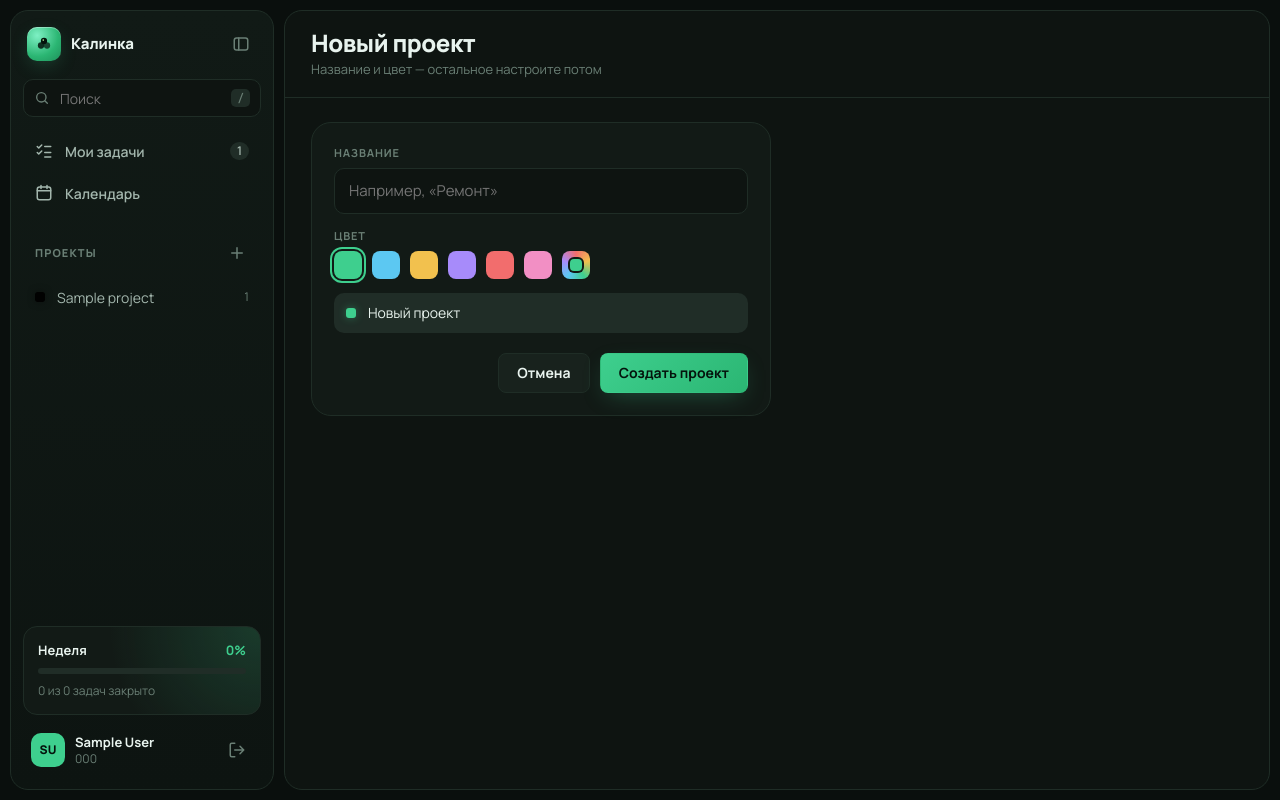
After one commit to DarovskoyID/kalinka-pet, a Django app: page /app/projects/new/ in a window 1280 px wide. The commit adds this page. Run offline with Django 5.2, Linux system fonts and the light colour scheme; a user stored in the database is signed in; tables that the repository leaves empty hold one stand-in row (values such as "Sample post").

Commit message:
(create) forms for tasks and projects

```diff
--- a/static/css/app.css
+++ b/static/css/app.css
@@ -274,3 +274,14 @@ select[multiple].input { height: 44px; background-image: none; }
 .worker .avatar { --a: var(--surface-3); color: var(--text-2); border-radius: 50%; }
 .worker:has(input:checked) { border-color: var(--green); color: var(--text); background: var(--green-soft); }
 .worker:has(input:checked) .avatar { --a: var(--green); color: #04130c; }
+
+/* ---------- форма проекта ---------- */
+.project-page { max-width: 460px; }
+.swatches { flex-wrap: wrap; }
+.swatch-custom { position: relative; }
+.swatch-custom i { background: conic-gradient(#f26d6d, #f2c14e, #3ecf8e, #5cc8f2, #a78bfa, #f26d6d); display: grid; place-items: center; }
+.swatch-custom i::after { content: ""; width: 12px; height: 12px; border-radius: 4px; background: var(--c); box-shadow: 0 0 0 2px var(--surface); }
+.swatch-custom input[type="color"] { position: absolute; inset: 0; width: 100%; height: 100%; opacity: 0; cursor: pointer; border: 0; padding: 0; }
+.project-preview { display: flex; align-items: center; gap: 12px; height: 40px; padding: 0 12px; border-radius: 10px; background: var(--surface-3); font-size: 14px; color: var(--text); }
+.project-preview i { width: 10px; height: 10px; border-radius: 3px; background: var(--c); box-shadow: 0 0 10px -2px var(--c); flex: none; }
+.project-preview span { overflow: hidden; text-overflow: ellipsis; white-space: nowrap; }
--- a/static/js/app.js
+++ b/static/js/app.js
@@ -129,4 +129,26 @@
     });
     render();
   }
+
+  /* ---------- форма проекта: свой цвет и живое превью ---------- */
+  document.querySelectorAll("[data-project-form]").forEach((form) => {
+    const preview = form.querySelector("[data-color-preview]");
+    const titlePreview = form.querySelector("[data-title-preview]");
+    const custom = form.querySelector("[data-color-custom]");
+    const picker = form.querySelector("[data-color-picker]");
+    const paint = (c) => preview?.style.setProperty("--c", c);
+
+    form.addEventListener("change", (e) => {
+      if (e.target.name === "color") paint(e.target.value);
+    });
+    picker?.addEventListener("input", () => {
+      custom.value = picker.value;
+      custom.checked = true;
+      custom.nextElementSibling.style.setProperty("--c", picker.value);
+      paint(picker.value);
+    });
+    form.querySelector('[name="title"]')?.addEventListener("input", (e) => {
+      titlePreview.textContent = e.target.value.trim() || "Новый проект";
+    });
+  });
 })();
--- a/tasksManager/context_processors.py
+++ b/tasksManager/context_processors.py
@@ -2,12 +2,14 @@ from datetime import timedelta
 
 from django.db.models import Count
 from django.utils import timezone
+from django.shortcuts import get_object_or_404
 
-from tasksManager.forms import TaskForm
+from tasksManager.forms import PROJECT_COLORS, ProjectForm, TaskForm
 from tasksManager.models import Project
 
 
-PLANNER_PAGES = {"my_tasks", "calendar", "project_board", "project_list", "project_calendar", "task_create"}
+PLANNER_PAGES = {"my_tasks", "calendar", "project_board", "project_list", "project_calendar", "task_create",
+                 "project_create"}
 
 
 def planner(request):
@@ -17,6 +19,7 @@ def planner(request):
 
     user = request.user
     project_id = match.kwargs.get("project_id")
+    current_project = get_object_or_404(Project, pk=project_id) if project_id else None
     today = timezone.localdate()
     week_start = today - timedelta(days=today.weekday())
     week_end = week_start + timedelta(days=6)
@@ -31,10 +34,13 @@ def planner(request):
 
     return {
         "project_id": project_id,
+        "current_project": current_project,
         "sidebar_projects": Project.objects.annotate(task_count=Count("task")).order_by("title"),
         "my_open_tasks_count": user.tasks.exclude(status="complete").count(),
         "week_total": week_total,
         "week_done": week_done,
         "week_percent": round(week_done * 100 / week_total) if week_total else 0,
         "task_form": TaskForm(initial=initial),
+        "project_form": ProjectForm(),
+        "project_colors": PROJECT_COLORS,
     }
--- a/tasksManager/forms.py
+++ b/tasksManager/forms.py
@@ -55,3 +55,33 @@ class TaskForm(forms.ModelForm):
         if start and end and end < start:
             self.add_error("end_date", "Срок не может быть раньше начала")
         return cleaned_data
+
+
+PROJECT_COLORS = ["#3ecf8e", "#5cc8f2", "#f2c14e", "#a78bfa", "#f26d6d", "#f28fc4"]
+
+
+class ProjectForm(forms.ModelForm):
+    # В модели цвет хранится тремя полями RGB, в форме — одной hex-строкой
+    color = forms.RegexField(regex=r"^#[0-9a-fA-F]{6}$", initial=PROJECT_COLORS[0],
+                             error_messages={"invalid": "Цвет должен быть в формате #RRGGBB"})
+
+    class Meta:
+        model = Project
+        fields = ["title"]
+        widgets = {
+            "title": forms.TextInput(attrs={"class": "input", "placeholder": "Например, «Ремонт»", "autocomplete": "off"}),
+        }
+
+    def __init__(self, *args, **kwargs):
+        super().__init__(*args, **kwargs)
+        if self.instance.pk:
+            p = self.instance
+            self.initial["color"] = f"#{p.color_Red:02x}{p.color_Green:02x}{p.color_Blue:02x}"
+
+    def save(self, commit=True):
+        project = super().save(commit=False)
+        h = self.cleaned_data["color"].lstrip("#")
+        project.color_Red, project.color_Green, project.color_Blue = (int(h[i:i + 2], 16) for i in (0, 2, 4))
+        if commit:
+            project.save()
+        return project
--- a/tasksManager/urls.py
+++ b/tasksManager/urls.py
@@ -6,6 +6,7 @@ urlpatterns = [
     path("", views.my_tasks, name="my_tasks"),
     path("calendar/", views.calendar, name="calendar"),
     path("tasks/new/", views.task_create, name="task_create"),
+    path("projects/new/", views.project_create, name="project_create"),
     path("projects/<int:project_id>/", views.project_board, name="project_board"),
     path("projects/<int:project_id>/list/", views.project_list, name="project_list"),
     path("projects/<int:project_id>/calendar/", views.project_calendar, name="project_calendar"),
--- a/tasksManager/views.py
+++ b/tasksManager/views.py
@@ -3,7 +3,7 @@ from django.utils import timezone
 from django.contrib.auth.decorators import login_required
 from django.shortcuts import redirect, render
 from django.utils.http import url_has_allowed_host_and_scheme
-from tasksManager.forms import TaskForm
+from tasksManager.forms import ProjectForm, TaskForm
 from tasksManager.models import Task
 from tasksManager.models import statuses
 
@@ -69,7 +69,7 @@ def project_board(request, project_id):
     model = Task
     today = timezone.localtime()
 
-    in_work = model.objects.filter(status="active")
+    in_work = model.objects.filter(status="active", project_id=project_id)
     count_in_work = in_work.count()
 
     completed_tasks = model.objects.filter(status="complete", project_id=project_id)
@@ -110,3 +110,15 @@ def task_create(request):
         form = TaskForm(initial={"workers": [request.user.pk], "start_date": timezone.localdate()})
 
     return render(request, "planner/task_create.html", {"task_form": form})
+
+@login_required
+def project_create(request):
+    if request.method == "POST":
+        form = ProjectForm(request.POST)
+        if form.is_valid():
+            project = form.save()
+            return redirect("project_board", project_id=project.id)
+    else:
+        form = ProjectForm()
+
+    return render(request, "planner/project_create.html", {"project_form": form})
--- /dev/null
+++ b/templates/partials/project_form.html
@@ -0,0 +1,39 @@
+{# Поля формы нового проекта. Ожидает в контексте: form (ProjectForm), project_colors (готовая палитра) #}
+{% csrf_token %}
+
+{% if form.non_field_errors %}
+  <div class="form-error">{% for e in form.non_field_errors %}{{ e }}<br>{% endfor %}</div>
+{% endif %}
+
+<label class="field">
+  <span>Название</span>
+  {{ form.title }}
+  {% for e in form.title.errors %}<small class="field-error">{{ e }}</small>{% endfor %}
+</label>
+
+{% with current=form.color.value|lower %}
+<div class="field">
+  <span>Цвет</span>
+  <div class="swatches">
+    {% for c in project_colors %}
+      <label title="{{ c }}">
+        <input type="radio" name="{{ form.color.html_name }}" value="{{ c }}" {% if current == c %}checked{% endif %}>
+        <i style="--c: {{ c }}"></i>
+      </label>
+    {% endfor %}
+    {# свой цвет: значение радиокнопки подставляет static/js/app.js из color picker #}
+    <label class="swatch-custom" title="Свой цвет">
+      <input type="radio" name="{{ form.color.html_name }}" value="{{ current }}" data-color-custom
+             {% if current not in project_colors %}checked{% endif %}>
+      <i style="--c: {{ current }}"></i>
+      <input type="color" value="{{ current }}" data-color-picker aria-label="Свой цвет">
+    </label>
+  </div>
+  {% for e in form.color.errors %}<small class="field-error">{{ e }}</small>{% endfor %}
+</div>
+{% endwith %}
+
+<div class="project-preview">
+  <i data-color-preview style="--c: {{ form.color.value }}"></i>
+  <span data-title-preview>{{ form.title.value|default:"Новый проект" }}</span>
+</div>
--- a/templates/planner/base_app.html
+++ b/templates/planner/base_app.html
@@ -105,30 +105,22 @@
 {% endif %}
 
 <!-- ============ модалка: новый проект ============ -->
+{% if request.resolver_match.url_name != "project_create" %}
 <div class="modal" id="projectModal" hidden>
   <div class="modal-backdrop" data-close></div>
-  <form class="modal-card modal-card--sm" method="post" action="#">
-    {% csrf_token %}
+  <form class="modal-card modal-card--sm" method="post" action="{% url 'project_create' %}" data-project-form>
     <div class="modal-head">
       <h3>Новый проект</h3>
       <button type="button" class="icon-btn" data-close aria-label="Закрыть"><svg class="icon" viewBox="0 0 24 24"><path d="M18 6 6 18M6 6l12 12"/></svg></button>
     </div>
-    <label class="field"><span>Название</span><input class="input" name="name" placeholder="Например, «Ремонт»" required></label>
-    <div class="field"><span>Цвет</span>
-      <div class="swatches">
-        <label><input type="radio" name="color" value="green" checked><i style="--c: var(--green)"></i></label>
-        <label><input type="radio" name="color" value="sky"><i style="--c: var(--sky)"></i></label>
-        <label><input type="radio" name="color" value="amber"><i style="--c: var(--amber)"></i></label>
-        <label><input type="radio" name="color" value="violet"><i style="--c: var(--violet)"></i></label>
-        <label><input type="radio" name="color" value="red"><i style="--c: var(--red)"></i></label>
-      </div>
-    </div>
+    {% include "partials/project_form.html" with form=project_form %}
     <div class="modal-foot">
       <button type="button" class="btn btn-ghost" data-close>Отмена</button>
       <button type="submit" class="btn btn-primary">Создать</button>
     </div>
   </form>
 </div>
+{% endif %}
 {% endblock %}
 
 {% block scripts %}<script src="{% static 'js/app.js' %}"></script>{% endblock %}
--- a/templates/planner/project_base.html
+++ b/templates/planner/project_base.html
@@ -1,11 +1,11 @@
 {% extends "planner/base_app.html" %}
 
-{% block title %}Сайт «Калинка» — Калинка{% endblock %}
+{% block title %}{{ current_project.title }} — Калинка{% endblock %}
 
 {% block topline %}
 <div class="project-title">
-  <i class="proj proj--lg" style="--c: var(--green)"></i>
-  <h1>Сайт «Калинка»</h1>
+  <i class="proj proj--lg" style="--c: rgb({{ current_project.color_Red }}, {{ current_project.color_Green }}, {{ current_project.color_Blue }})"></i>
+  <h1>{{ current_project.title }}</h1>
   <button class="icon-btn" aria-label="Настройки проекта"><svg class="icon" viewBox="0 0 24 24"><circle cx="5" cy="12" r="1"/><circle cx="12" cy="12" r="1"/><circle cx="19" cy="12" r="1"/></svg></button>
 </div>
 
--- /dev/null
+++ b/templates/planner/project_create.html
@@ -0,0 +1,20 @@
+{% extends "planner/base_app.html" %}
+
+{% block title %}Новый проект — Калинка{% endblock %}
+
+{% block topline %}
+<div class="topline-title">
+  <h1>Новый проект</h1>
+  <p>Название и цвет — остальное настроите потом</p>
+</div>
+{% endblock %}
+
+{% block content %}
+<form class="task-page project-page" method="post" action="{% url 'project_create' %}" novalidate data-project-form>
+  {% include "partials/project_form.html" with form=project_form %}
+  <div class="modal-foot">
+    <a href="{% url 'my_tasks' %}" class="btn btn-ghost">Отмена</a>
+    <button type="submit" class="btn btn-primary">Создать проект</button>
+  </div>
+</form>
+{% endblock %}
```
